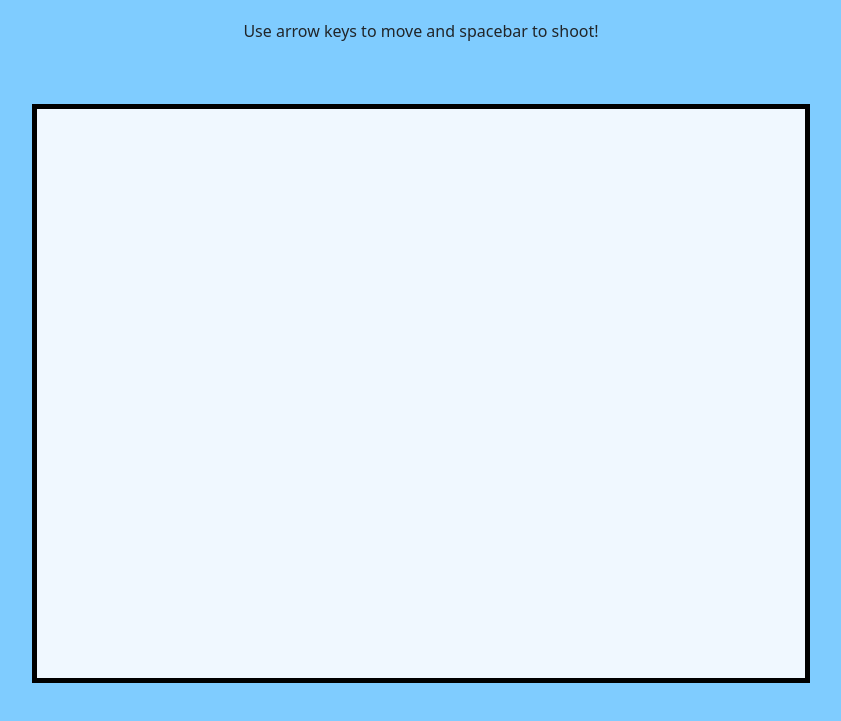
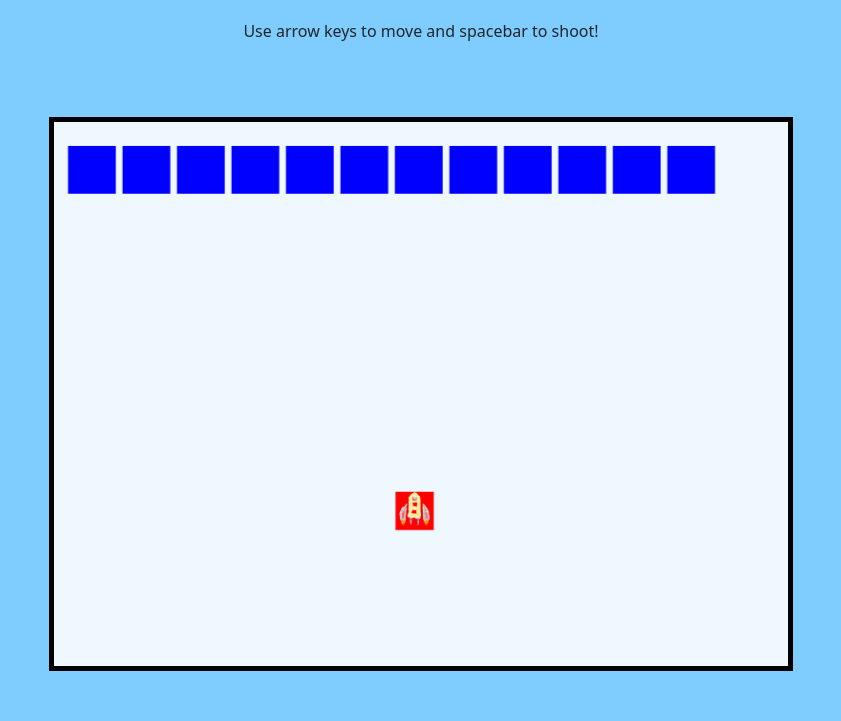
Before and after one commit to CraftedRNL/spaceInvaders, a plain HTML site: page index.html in a window 1280 px wide. Shown: the part 77-798 px from the top of the page, without its empty margins (219-1060 px from the left). Drawn offline with nearby package versions, Linux system fonts and the light colour scheme; a web font is replaced by a local one.

Commit message:
row of enemies

```diff
--- a/css/style.css
+++ b/css/style.css
@@ -7,12 +7,14 @@
 html {
     height: 100%;
     background-color: rgb(127, 204, 255);
+
 }
 
 body {
     height: 100%;
     background-color: rgb(127, 204, 255);
     font-family: 'Century Gothic', sans-serif;
+    position: relative;
 }
 
 .container-fluid {
@@ -47,4 +49,5 @@ canvas {
     background-color: aliceblue;
     border: 5px solid silver;
     margin: auto;
+    max-width: 100%;
 }
--- a/index.html
+++ b/index.html
@@ -22,7 +22,7 @@
         <div id="gameRow" class="row">
             <div id="box" class="col-12 d-flex justify-content-center"  >
              <div style="display:none;">
-              <img id="ship" width="220" height="277" src="img/ship.png">
+              <img id="ship" src="img/shipv2.png">
               </div>
             </div>
         </div>
--- a/js/game.js
+++ b/js/game.js
@@ -1,11 +1,16 @@
 var myCharacter;
 var myImage;
 var myEnemies = [];
+var eWidth = 50;
+var eHeight = 50;
+var stageOne = [".", ".", ".", ".", ".", ".", ".", ".", ".", ".", ".", "."]
+var position = 0;
 var bullets = [];
 var inertia = .15;
 var speed = .25;
 var bulletSpeed = 5;
 var bulletTrue = true;
+
 var image = document.getElementById("ship");
 function startGame() {
     myGameArea.start();
@@ -16,13 +21,18 @@ var myGameArea = {
 
         this.canvas.width = document.getElementById("box").clientWidth;
         this.canvas.height = document.getElementById("box").clientHeight;
-        // console.log(document.getElementById("box").clientWidth + " " + document.getElementById("box").clientHeight)
         this.canvas.style.borderColor = "black"
         this.canvas.classList.add("mx-auto")
         this.context = this.canvas.getContext("2d");
 
         myCharacter = new component(40, 40, "red", this.canvas.width, this.canvas.height);
-        myEnemies.push(new enemy(50, 50, "blue", this.canvas.width, this.canvas.height, 3, 1));
+        for (let i = 0; i < stageOne.length; i++) {
+
+            myEnemies.push(new enemy(eWidth, eHeight, "blue", this.canvas.width/8 + position , 50, 3, 1));
+            position +=  (this.canvas.width/12 +eWidth);
+            console.log( this.canvas.width/12)
+        }
+
         document.getElementById("box").appendChild(this.canvas);
         this.frameNo = 0;
         this.interval = setInterval(updateGameArea, 20);
@@ -52,6 +62,7 @@ function bullet(width, height, color, x, y) {
     this.width = width;
     this.height = height;
     this.x = x + width / 2 + width;
+    console.log(this.x)
     this.y = y - 30;
     this.update = function () {
         ctx = myGameArea.context;
@@ -70,6 +81,7 @@ function bullet(width, height, color, x, y) {
                 bulletBottom > enemy.y &&
                 bulletTop < enemy.y + enemy.height) {
                 enemyArray.splice(index, 1);
+                bullets.splice(i, 1)
                 return true;
             }
         });
@@ -104,10 +116,9 @@ function component(width, height, color, x, y) {
 
     this.update = function () {
         ctx = myGameArea.context;
-
         ctx.fillStyle = color;
         ctx.fillRect(this.x, this.y, this.width, this.height);
-        // ctx.drawImage(image, this.x, this.y, this.width, this.height)
+        ctx.drawImage(image, (this.x), this.y, this.width, this.height)
     }
     this.newPos = function () {
         this.x += this.speedX;
@@ -159,10 +170,7 @@ function updateGameArea() {
     myCharacter.wallCrash()
 
 
-    if (!keys) {
-        return;
-    }
-
+    if (keys) {
         if (keys[37]) {
             myCharacter.speedX += -speed;
         } else if (myCharacter.speedX < 0) {
@@ -190,6 +198,9 @@ function updateGameArea() {
                 bulletTrue = true;
             }, 300)
         }
+    }
+
+
 
 
     for (i = 0; i < bullets.length; i += 1) {
```
Also changed, not shown: img/shipv2.png (added). Lines whose indentation alone changed are shown as unchanged.
